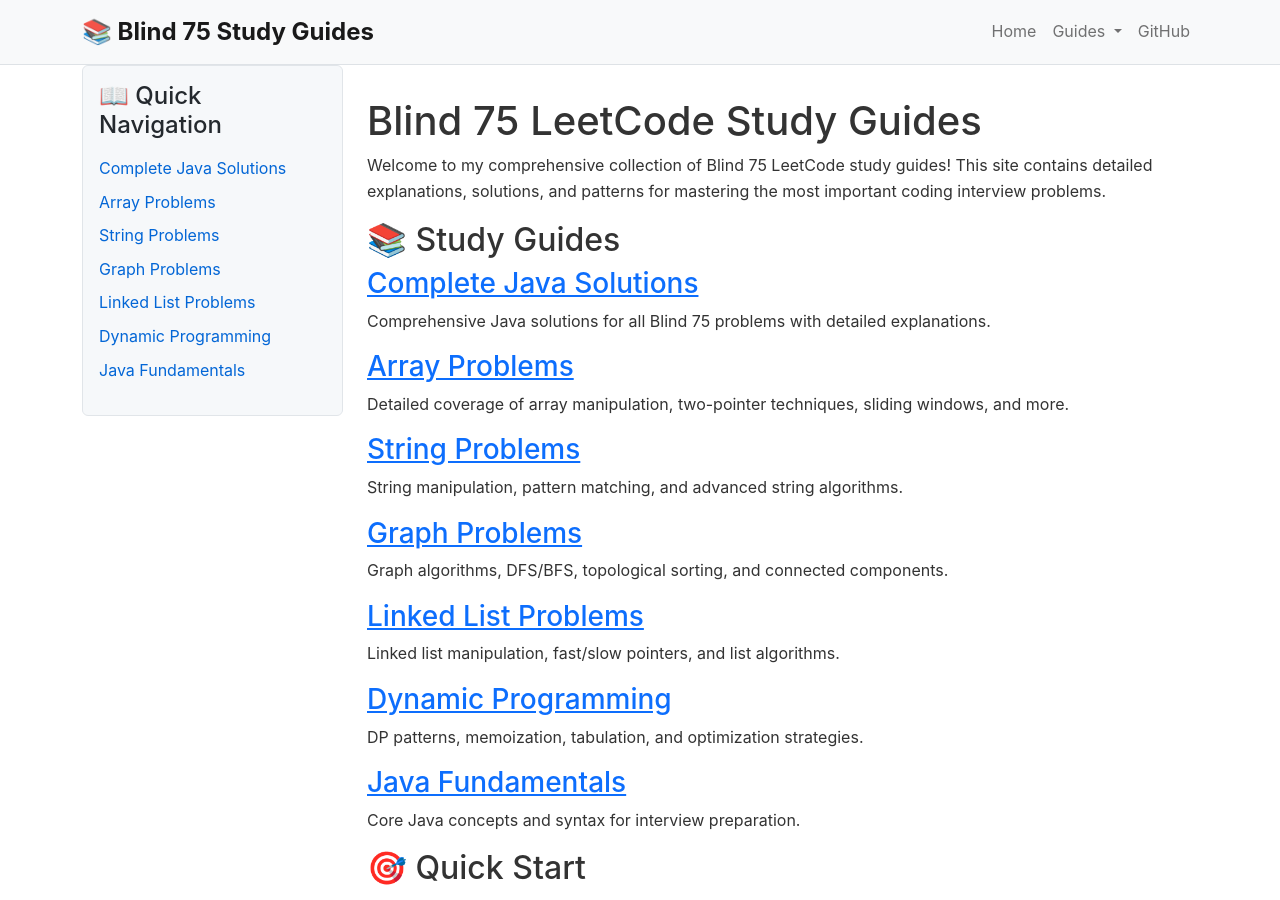
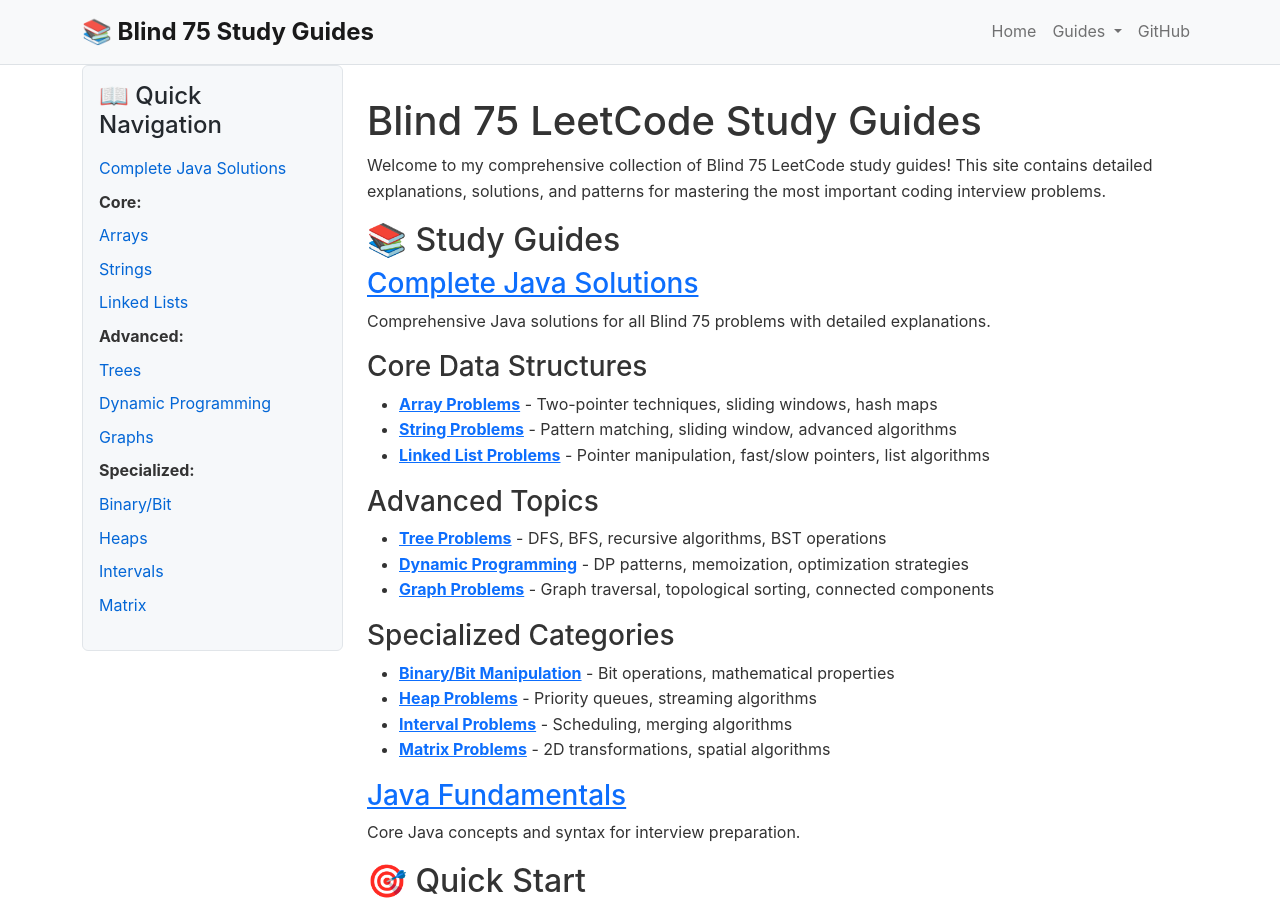
Before and after one commit to zeecares/hack_interview, a Jekyll site: the page built from index.md, in a window 1280 px wide and 900 px high. Built offline with Jekyll 4.4.1, drawn with Linux system fonts in a browser that asks for light colours; nearby versions of some CDN libraries; Markdown is read by kramdown in place of the engine named in the settings.

Commit message:
Fix GitHub Pages build failures and integrate all study guides
Build Fixes:
- Replace deprecated CommonMarkGhPages with kramdown for GitHub Pages compatibility
- Update all placeholder URLs from yourusername to zeecares
- Add hard_wrap: false to kramdown config to prevent rendering issues

Navigation Updates:
- Add all new study guides to navigation dropdown and sidebar
- Organize guides into Core/Advanced/Specialized categories
- Update index page with complete study guide links
- Fix all internal links to use proper baseurl paths

Integration Complete:
- All 10 study guide categories now accessible via navigation
- 18,146 lines of content properly integrated into GitHub Pages site
- Comprehensive dropdown menu with organized sections

🤖 Generated with [Claude Code](https://claude.ai/code)

Co-Authored-By: Claude <noreply@anthropic.com>

```diff
--- a/_config.yml
+++ b/_config.yml
@@ -4,8 +4,8 @@ description: Comprehensive study guides for Blind 75 LeetCode problems
 author: Your Name
 email: your.email@example.com
 
-# Jekyll settings - use commonmark to avoid Liquid conflicts
-markdown: CommonMarkGhPages
+# Jekyll settings - use kramdown for GitHub Pages compatibility
+markdown: kramdown
 highlighter: rouge
 permalink: /:title/
 
@@ -16,6 +16,7 @@ kramdown:
     block:
       line_numbers: false
   input: GFM
+  hard_wrap: false
 
 # Disable Liquid processing for markdown files to avoid conflicts with code syntax
 liquid:
@@ -43,11 +44,11 @@ include:
   - blind75
 
 # Site settings
-url: "https://yourusername.github.io"
+url: "https://zeecares.github.io"
 baseurl: "/hack_interview"
 
 # Social media
 social:
-  github: yourusername
-  twitter: yourusername
-  linkedin: yourusername
+  github: zeecares
+  twitter: zeecares
+  linkedin: zeecares
--- a/_layouts/default.html
+++ b/_layouts/default.html
@@ -127,16 +127,27 @@
                             Guides
                         </a>
                         <ul class="dropdown-menu">
-                            <li><a class="dropdown-item" href="/blind75/complete-blind75-java-study-guide.html">Complete Java</a></li>
-                            <li><a class="dropdown-item" href="/blind75/blind75-array-study-guide.html">Arrays</a></li>
-                            <li><a class="dropdown-item" href="/blind75/string-blind75-study-guide.html">Strings</a></li>
-                            <li><a class="dropdown-item" href="/blind75/graph_study_guide.html">Graphs</a></li>
-                            <li><a class="dropdown-item" href="/blind75/linked_list_study_guide.html">Linked Lists</a></li>
-                            <li><a class="dropdown-item" href="/blind75/dp_study_guide.html">Dynamic Programming</a></li>
+                            <li><a class="dropdown-item" href="/hack_interview/blind75/complete-blind75-java-study-guide.html">Complete Java</a></li>
+                            <li><hr class="dropdown-divider"></li>
+                            <li><h6 class="dropdown-header">Core Data Structures</h6></li>
+                            <li><a class="dropdown-item" href="/hack_interview/blind75/blind75-array-study-guide.html">Arrays</a></li>
+                            <li><a class="dropdown-item" href="/hack_interview/blind75/string-blind75-study-guide.html">Strings</a></li>
+                            <li><a class="dropdown-item" href="/hack_interview/blind75/linked_list_study_guide.html">Linked Lists</a></li>
+                            <li><hr class="dropdown-divider"></li>
+                            <li><h6 class="dropdown-header">Advanced Topics</h6></li>
+                            <li><a class="dropdown-item" href="/hack_interview/blind75/tree_study_guide.html">Trees</a></li>
+                            <li><a class="dropdown-item" href="/hack_interview/blind75/dp_study_guide.html">Dynamic Programming</a></li>
+                            <li><a class="dropdown-item" href="/hack_interview/blind75/graph_study_guide.html">Graphs</a></li>
+                            <li><hr class="dropdown-divider"></li>
+                            <li><h6 class="dropdown-header">Specialized</h6></li>
+                            <li><a class="dropdown-item" href="/hack_interview/blind75/binary_study_guide.html">Binary/Bit</a></li>
+                            <li><a class="dropdown-item" href="/hack_interview/blind75/heap_study_guide.html">Heaps</a></li>
+                            <li><a class="dropdown-item" href="/hack_interview/blind75/interval_study_guide.html">Intervals</a></li>
+                            <li><a class="dropdown-item" href="/hack_interview/blind75/matrix_study_guide.html">Matrix</a></li>
                         </ul>
                     </li>
                     <li class="nav-item">
-                        <a class="nav-link" href="https://github.com/yourusername/hack_interview">GitHub</a>
+                        <a class="nav-link" href="https://github.com/zeecares/hack_interview">GitHub</a>
                     </li>
                 </ul>
             </div>
@@ -152,13 +163,20 @@
                     <div class="table-of-contents">
                         <h4>📖 Quick Navigation</h4>
                         <ul>
-                            <li><a href="/blind75/complete-blind75-java-study-guide.html">Complete Java Solutions</a></li>
-                            <li><a href="/blind75/blind75-array-study-guide.html">Array Problems</a></li>
-                            <li><a href="/blind75/string-blind75-study-guide.html">String Problems</a></li>
-                            <li><a href="/blind75/graph_study_guide.html">Graph Problems</a></li>
-                            <li><a href="/blind75/linked_list_study_guide.html">Linked List Problems</a></li>
-                            <li><a href="/blind75/dp_study_guide.html">Dynamic Programming</a></li>
-                            <li><a href="/blind75/blind75-java-study-guide.html">Java Fundamentals</a></li>
+                            <li><a href="/hack_interview/blind75/complete-blind75-java-study-guide.html">Complete Java Solutions</a></li>
+                            <li><strong>Core:</strong></li>
+                            <li><a href="/hack_interview/blind75/blind75-array-study-guide.html">Arrays</a></li>
+                            <li><a href="/hack_interview/blind75/string-blind75-study-guide.html">Strings</a></li>
+                            <li><a href="/hack_interview/blind75/linked_list_study_guide.html">Linked Lists</a></li>
+                            <li><strong>Advanced:</strong></li>
+                            <li><a href="/hack_interview/blind75/tree_study_guide.html">Trees</a></li>
+                            <li><a href="/hack_interview/blind75/dp_study_guide.html">Dynamic Programming</a></li>
+                            <li><a href="/hack_interview/blind75/graph_study_guide.html">Graphs</a></li>
+                            <li><strong>Specialized:</strong></li>
+                            <li><a href="/hack_interview/blind75/binary_study_guide.html">Binary/Bit</a></li>
+                            <li><a href="/hack_interview/blind75/heap_study_guide.html">Heaps</a></li>
+                            <li><a href="/hack_interview/blind75/interval_study_guide.html">Intervals</a></li>
+                            <li><a href="/hack_interview/blind75/matrix_study_guide.html">Matrix</a></li>
                         </ul>
                     </div>
                 </div>
@@ -183,7 +201,7 @@
                 </div>
                 <div class="col-md-6 text-md-end">
                     <p>
-                        <a href="https://github.com/yourusername/hack_interview" class="text-decoration-none">
+                        <a href="https://github.com/zeecares/hack_interview" class="text-decoration-none">
                             📁 View on GitHub
                         </a>
                     </p>
--- a/index.md
+++ b/index.md
@@ -12,20 +12,21 @@ Welcome to my comprehensive collection of Blind 75 LeetCode study guides! This s
 ### [Complete Java Solutions](blind75/complete-blind75-java-study-guide.html)
 Comprehensive Java solutions for all Blind 75 problems with detailed explanations.
 
-### [Array Problems](blind75/blind75-array-study-guide.html)
-Detailed coverage of array manipulation, two-pointer techniques, sliding windows, and more.
+### Core Data Structures
+- **[Array Problems](blind75/blind75-array-study-guide.html)** - Two-pointer techniques, sliding windows, hash maps
+- **[String Problems](blind75/string-blind75-study-guide.html)** - Pattern matching, sliding window, advanced algorithms
+- **[Linked List Problems](blind75/linked_list_study_guide.html)** - Pointer manipulation, fast/slow pointers, list algorithms
 
-### [String Problems](blind75/string-blind75-study-guide.html)
-String manipulation, pattern matching, and advanced string algorithms.
+### Advanced Topics
+- **[Tree Problems](blind75/tree_study_guide.html)** - DFS, BFS, recursive algorithms, BST operations
+- **[Dynamic Programming](blind75/dp_study_guide.html)** - DP patterns, memoization, optimization strategies
+- **[Graph Problems](blind75/graph_study_guide.html)** - Graph traversal, topological sorting, connected components
 
-### [Graph Problems](blind75/graph_study_guide.html)
-Graph algorithms, DFS/BFS, topological sorting, and connected components.
-
-### [Linked List Problems](blind75/linked_list_study_guide.html)
-Linked list manipulation, fast/slow pointers, and list algorithms.
-
-### [Dynamic Programming](blind75/dp_study_guide.html)
-DP patterns, memoization, tabulation, and optimization strategies.
+### Specialized Categories
+- **[Binary/Bit Manipulation](blind75/binary_study_guide.html)** - Bit operations, mathematical properties
+- **[Heap Problems](blind75/heap_study_guide.html)** - Priority queues, streaming algorithms
+- **[Interval Problems](blind75/interval_study_guide.html)** - Scheduling, merging algorithms
+- **[Matrix Problems](blind75/matrix_study_guide.html)** - 2D transformations, spatial algorithms
 
 ### [Java Fundamentals](blind75/blind75-java-study-guide.html)
 Core Java concepts and syntax for interview preparation.
@@ -50,7 +51,7 @@ This repository contains detailed study guides for the Blind 75 LeetCode problem
 
 ## 🔗 Repository
 
-View the source code and contribute: [GitHub Repository](https://github.com/yourusername/hack_interview)
+View the source code and contribute: [GitHub Repository](https://github.com/zeecares/hack_interview)
 
 ---
 
```
